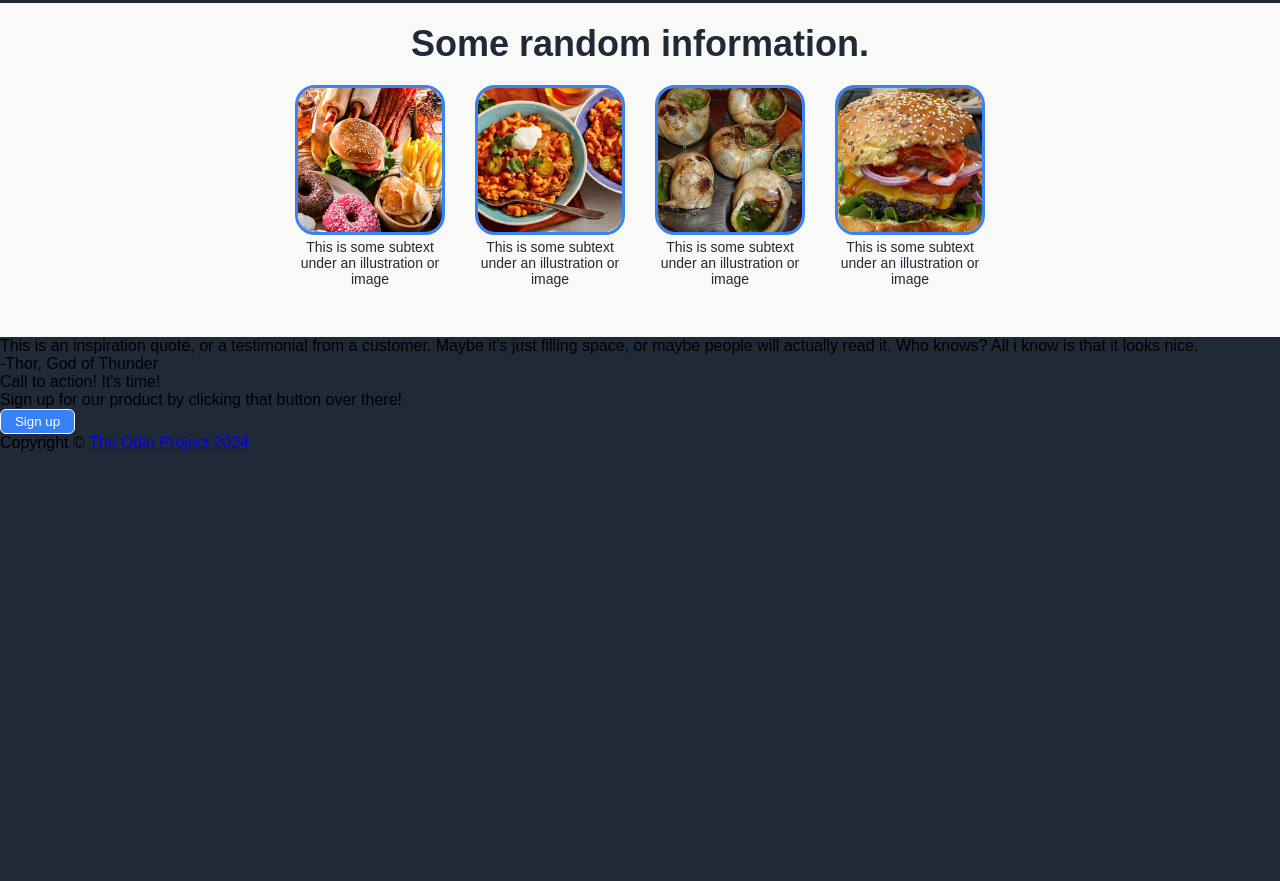
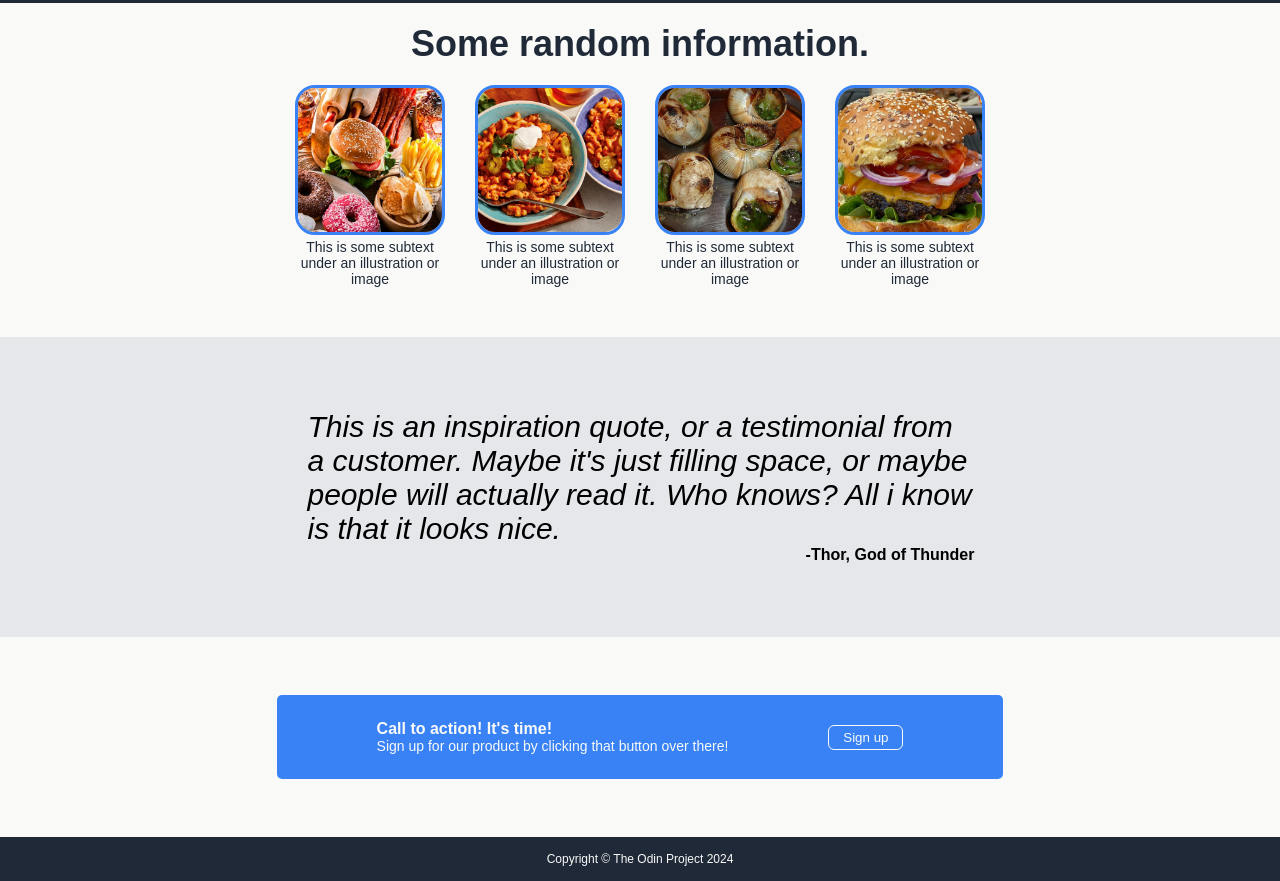
Before and after one commit to QuestSWE/landing-page, a plain HTML site: page index.html in a window 1280 px wide. Shown: the part 357-1238 px from the top of the page. Before the commit the page ends 809 px from the top, so only its background shows below. Drawn offline with Linux system fonts and the light colour scheme.

Commit message:
Added the rest of the CSS necessary to style the info, quote, call to action and footer div sections. The basic design is done, the project is completed.

```diff
--- a/index.html
+++ b/index.html
@@ -29,7 +29,11 @@
         <button class="button-top" type="button">Sign up</button>
       </div>
       <div>
-        <img src="img/img0.jpg" alt="" class="placeholder-img" />
+        <img
+          src="img/img0.jpg"
+          alt="Lots of veggies and fruits"
+          class="placeholder-img"
+        />
       </div>
     </div>
 
@@ -37,43 +41,52 @@
       <h2>Some random information.</h2>
       <div class="container">
         <div>
-          <img src="img/img1.jpg" alt="" />
+          <img src="img/img1.jpg" alt="Some food 1" class="zoom-image" />
           <p>This is some subtext under an illustration or image</p>
         </div>
         <div>
-          <img src="img/img2.jpeg" alt="" />
+          <img src="img/img2.jpeg" alt="Some food 2" class="zoom-image" />
           <p>This is some subtext under an illustration or image</p>
         </div>
         <div>
-          <img src="img/img3.jpg" alt="" />
+          <img src="img/img3.jpg" alt="Some food 3" class="zoom-image" />
           <p>This is some subtext under an illustration or image</p>
         </div>
         <div>
-          <img src="img/img4.jpg" alt="" />
+          <img src="img/img4.jpg" alt="Some food 4" />
           <p>This is some subtext under an illustration or image</p>
         </div>
       </div>
     </div>
 
     <div class="quote">
-      <p>
+      <p class="quote-text">
         This is an inspiration quote, or a testimonial from a customer. Maybe
-        it's just filling space, or maybe people will actually read it. Who
-        knows? All i know is that it looks nice.
+        it's just filling space, or maybe <br />
+        people will actually read it. Who knows? All i know <br />
+        is that it looks nice.
       </p>
-      <p>-Thor, God of Thunder</p>
+      <p class="thor">-Thor, God of Thunder</p>
     </div>
 
     <div class="call-to-action">
-      <p>Call to action! It's time!</p>
-      <p>Sign up for our product by clicking that button over there!</p>
-      <button class="button-bot" type="button">Sign up</button>
+      <div class="container-cta">
+        <div class="cta-p">
+          <p class="cta-text">Call to action! It's time!</p>
+          <p class="signup">
+            Sign up for our product by clicking that button over there!
+          </p>
+        </div>
+        <button class="button-bot" type="button">Sign up</button>
+      </div>
     </div>
-
     <footer>
       <p>
         Copyright <span>&copy;</span>
-        <a href="#" target="_blank" rel="noreferrer noopener"
+        <a
+          href="https://www.theodinproject.com/dashboard"
+          target="_blank"
+          rel="noreferrer noopener"
           >The Odin Project 2024</a
         >
       </p>
--- a/styles.css
+++ b/styles.css
@@ -109,6 +109,7 @@ header {
   border-radius: 6px;
   background-color: #3882f6;
   color: #f9faf8;
+  cursor: pointer;
 }
 .button-bot {
   width: 75px;
@@ -119,4 +120,68 @@ header {
   border-radius: 6px;
   background-color: #3882f6;
   color: #f9faf8;
+  cursor: pointer;
 }
+.quote {
+  height: 300px;
+  background-color: #e5e7eb;
+  display: flex;
+  flex-direction: column;
+  justify-content: center;
+  align-items: center;
+}
+
+.quote-text {
+  width: 665px;
+  font-size: 30px;
+  font-weight: light;
+  font-style: italic;
+  text-align: left;
+  position: relative;
+  margin: 0; /* Remove default margin */
+  padding: 0; /* Remove default padding */
+  display: flex;
+  flex-direction: column;
+  align-items: center;
+}
+
+.thor {
+  font-weight: bold;
+  margin-left: 500px;
+}
+
+.call-to-action {
+  height: 200px;
+  background-color: #f9faf8;
+  display: flex;
+  justify-content: center;
+  align-items: center;
+}
+
+.container-cta {
+  background-color: #3882f6;
+  color: #f9faf8;
+  border-radius: 5px;
+  display: flex;
+  justify-content: center;
+  align-items: center;
+  gap: 100px;
+  padding: 25px 100px;
+}
+.cta-text {
+  font-weight: bold;
+}
+.signup {
+  font-size: 14px;
+}
+footer {
+  font-size: 12px;
+  text-align: center;
+  color: #f9faf8;
+  padding: 15px;
+}
+
+footer p a {
+  color: #f9faf8;
+  text-decoration: none;
+}
```
